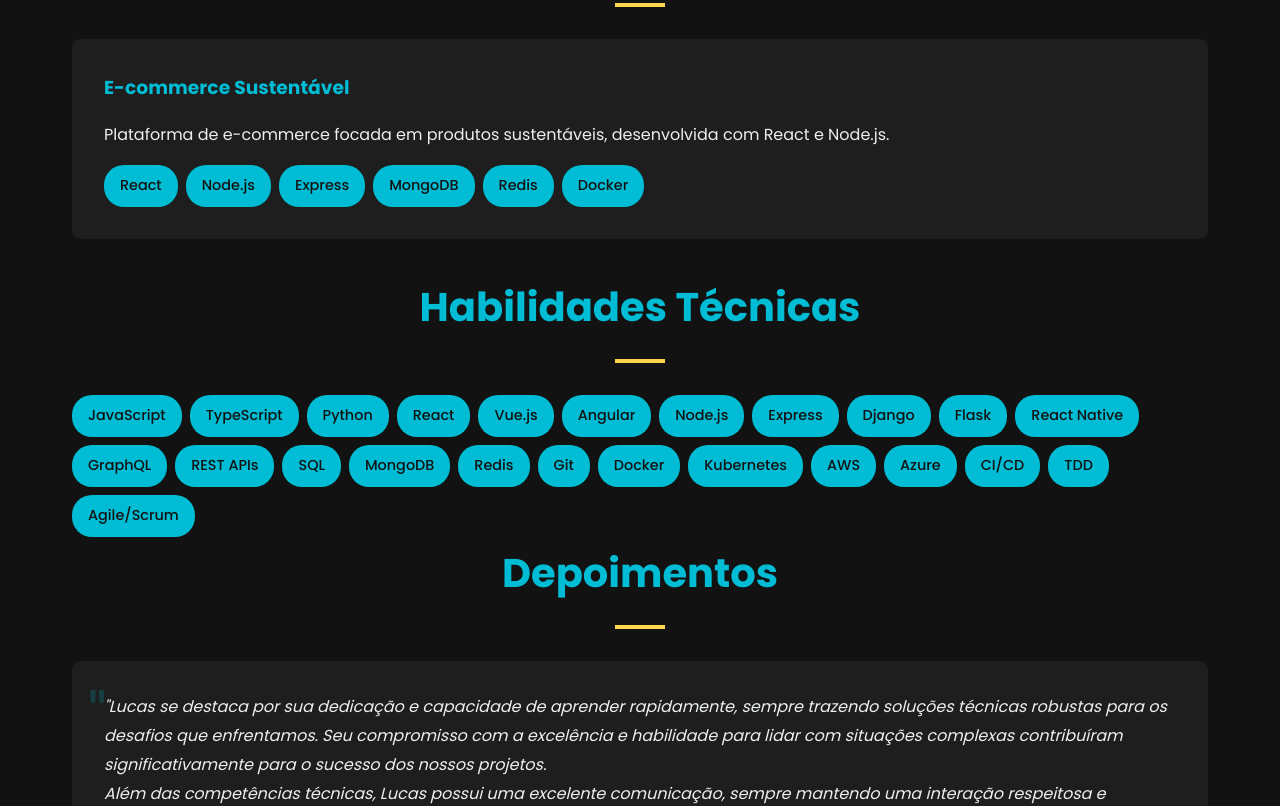
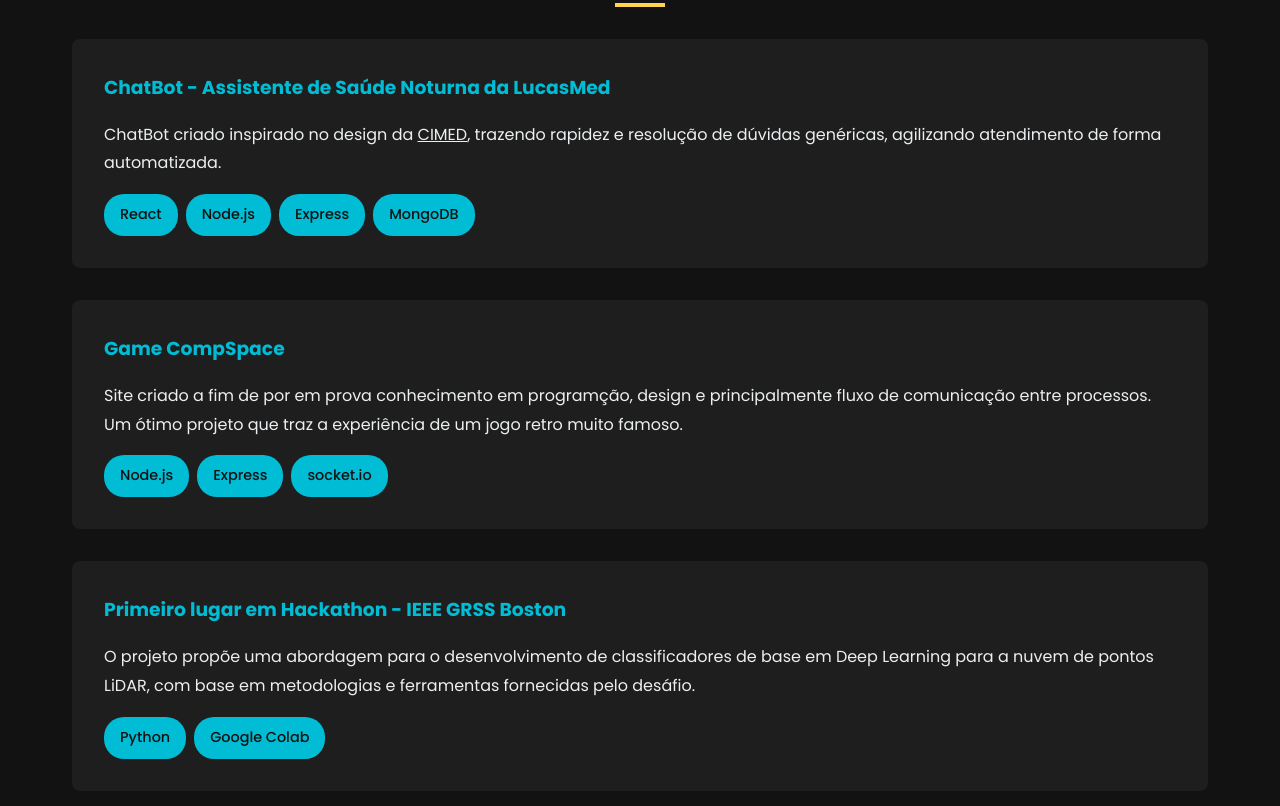
Before and after one commit to LucasAbreuFG/Portifolio_Lucas, a React (Create React App) app: page / in a window 1280 px wide. Shown: the part 1040-1846 px from the top of the page. Built offline with nearby package versions, Linux system fonts and the light colour scheme; the HTML template or start-up script is replaced by a standard one.

Commit message:
feito_projetos_destaque

```diff
--- a/src/components/ProjectsComponent.js
+++ b/src/components/ProjectsComponent.js
@@ -7,16 +7,37 @@ const Projects = () => {
         <section id="projetos">
             <h2>Projetos em Destaque</h2>
             <div className="project">
-                <h3>E-commerce Sustentável</h3>
-                <p>Plataforma de e-commerce focada em produtos sustentáveis, desenvolvida com React e Node.js.</p>
+                <a href='https://ecommerce-chatbot-lucas.vercel.app/' target="_blank" >
+                    <h3>ChatBot - Assistente de Saúde Noturna da LucasMed</h3>
+                    <p>ChatBot criado inspirado no design da <a className="CimedClass" href="https://cimedremedios.com.br/" target="_blank" >CIMED</a>, trazendo rapidez e resolução de dúvidas genéricas, agilizando atendimento de forma automatizada.</p>
                     <div className="skills">
                         <span className="skill">React</span>
                         <span className="skill">Node.js</span>
                         <span className="skill">Express</span>
                         <span className="skill">MongoDB</span>
-                    <span className="skill">Redis</span>
-                    <span className="skill">Docker</span>
                     </div>
+                </a>
+            </div>
+            <div className="project">
+                <a href='https://compspace.onrender.com/' target="_blank" >
+                    <h3>Game CompSpace</h3>
+                    <p>Site criado a fim de por em prova conhecimento em programção, design e principalmente fluxo de comunicação entre processos. Um ótimo projeto que traz a experiência de um jogo retro muito famoso.</p>
+                    <div className="skills">
+                        <span className="skill">Node.js</span>
+                        <span className="skill">Express</span>
+                        <span className="skill">socket.io</span>
+                    </div>
+                </a>
+            </div>
+            <div className="project">
+                <a href='https://github.com/LucasAbreuFG/Hackathon-Project_IEEE_GRSS_Boston' target="_blank" >
+                    <h3>Primeiro lugar em Hackathon - IEEE GRSS Boston</h3>
+                    <p>O projeto propõe uma abordagem para o desenvolvimento de classificadores de base em Deep Learning para a nuvem de pontos LiDAR, com base em metodologias e ferramentas fornecidas pelo desáfio.</p>
+                    <div className="skills">
+                        <span className="skill">Python</span>
+                        <span className="skill">Google Colab</span>
+                    </div>
+                </a>
             </div>
         </section>
     )
--- a/src/styles/ProjectStyle.css
+++ b/src/styles/ProjectStyle.css
@@ -1,4 +1,3 @@
-
 .project {
   background-color: var(--card-background);
   border-radius: 8px;
@@ -16,3 +15,14 @@
   color: var(--primary-color);
   margin-bottom: 1rem;
 }
+
+a {
+  all: unset;
+  cursor: pointer;
+}
+
+.CimedClass {
+  all: unset;
+  cursor: pointer;
+  text-decoration: underline;
+}
```
Lines whose indentation alone changed are shown as unchanged.
